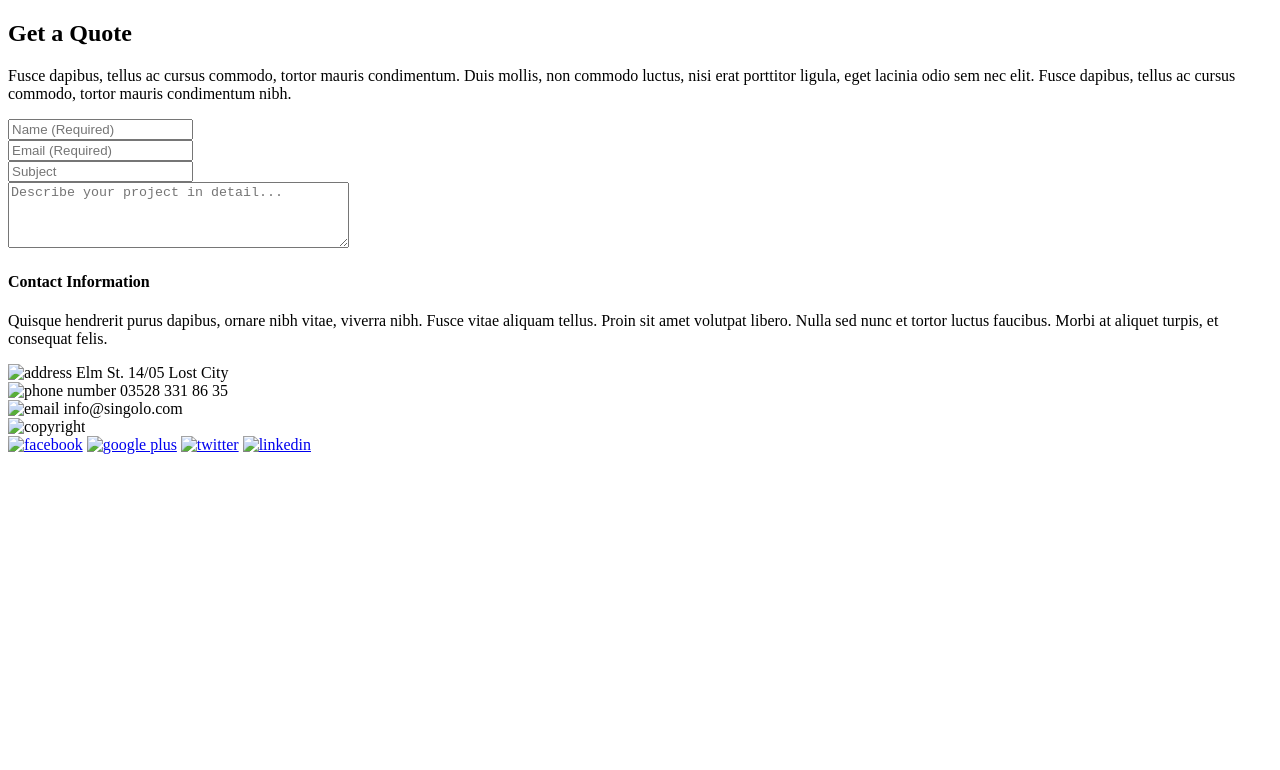
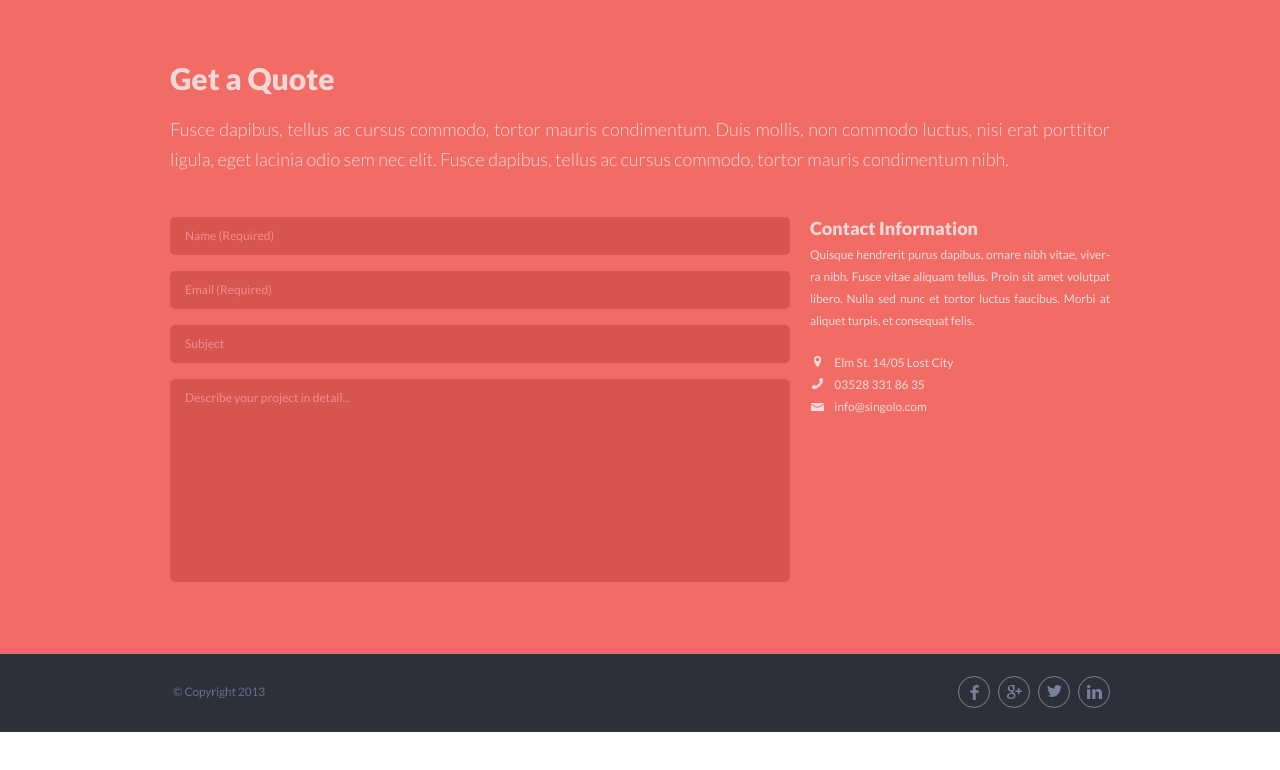
Before and after one commit to DmitriEr/singolo, a plain HTML site: page singolo3.html in a window 1280 px wide. Drawn offline with Linux system fonts and the light colour scheme; files whose address does not match are found by name.

Commit message:
feat: add style css to singolo3.css

```diff
--- a/singolo2.css
+++ b/singolo2.css
@@ -195,7 +195,6 @@ body {
 
 .employee__link img {
     width: 15px;
-    position: relative;
     position: absolute;
     left: 25%;
     top: 25%;
--- a/singolo3.css
+++ b/singolo3.css
@@ -0,0 +1,228 @@
+/* fonts */
+@font-face {
+    font-family: "Lato";
+    font-style: normal;
+    font-weight: 400;
+    src: url("assets/font/regular/lato-v16-latin-regular.woff2") format("woff2");
+    src: url("assets/font/regular/lato-v16-latin-regular.woff") format("woff");
+}
+
+@font-face {
+    font-family: "Lato";
+    font-style: normal;
+    font-weight: 300;
+    src: url("assets/font/light/lato-v16-latin-300.woff") format("woff");
+    src: url("assets/font/light/lato-v16-latin-300.woff2") format("woff2");
+}
+
+@font-face {
+    font-family: "Lato";
+    font-style: normal;
+    font-weight: 700;
+    src: url("assets/font/bold/lato-v16-latin-700.woff") format("woff");
+    src: url("assets/font/bold/lato-v16-latin-700.woff2") format("woff2");
+}
+
+@font-face {
+    font-family: "Lato";
+    font-style: normal;
+    font-weight: 900;
+    src: url("assets/font/black/lato-v16-latin-900.woff") format("woff");
+    src: url("assets/font/black/lato-v16-latin-900.woff2") format("woff2");
+}
+
+/* common properties */
+
+body {
+    margin: 0px;
+}
+
+.wrapper {
+    margin: 0 auto;
+    max-width: 940px;
+    padding-left: 40px;
+    padding-right: 40px;
+}
+
+/* contact */
+
+.contact {
+    background-color: #f06c64;
+    padding-top: 60px;
+    padding-bottom: 62px;
+    border-bottom: 6px solid #ea676b;
+}
+
+.contact__title {
+    font-family: "Lato", "Arial", sans-serif;
+    font-weight: 900;
+    text-align: left;
+    margin: 0px;
+    color: #f0d8d9;
+    font-size: 30px;
+}
+
+.contact__text {
+    font-family: "Lato", "Arial", sans-serif;
+    font-weight: lighter;
+    font-size: 18px;
+    line-height: 30px;
+    margin: 0px;
+    color: #f0d8d9;
+    text-align: justify;
+    padding-top: 18px;
+    padding-bottom: 43px;
+}
+
+.wrapper__inner {
+    display: flex;
+    flex-wrap: wrap;
+    justify-content: space-between;
+}
+
+.form,
+.form__group {
+    width: 620px;
+}
+
+input,
+textarea {
+    width: 597px;
+    background-color: #d6564f;
+    border-radius: 5px;
+
+    resize: none;
+    border: none;
+    padding-top: 11px;
+    padding-bottom: 12px;
+    padding-left: 15px;
+    padding-right: 8px;
+}
+
+input::-webkit-input-placeholder {
+    font-size: 12px;
+    font-family: "Lato", "Arial", sans-serif;
+    font-weight: normal;
+    color: #f48c8f;
+}
+
+input::-moz-placeholder {
+    font-size: 12px;
+    font-family: "Lato", "Arial", sans-serif;
+    font-weight: normal;
+    color: #f48c8f;
+}
+
+input:-moz-placeholder {
+    font-size: 12px;
+    font-family: "Lato", "Arial", sans-serif;
+    font-weight: normal;
+    color: #f48c8f;
+}
+
+input:-ms-input-placeholder {
+    font-size: 12px;
+    font-family: "Lato", "Arial", sans-serif;
+    font-weight: normal;
+    color: #f48c8f;
+}
+
+textarea::-webkit-input-placeholder {
+    font-size: 12px;
+    font-family: "Lato", "Arial", sans-serif;
+    font-weight: normal;
+    color: #f48c8f;
+}
+
+input {
+    margin-bottom: 16px;
+}
+
+.information {
+    width: 300px;
+}
+
+.information__title {
+    font-family: "Lato", "Arial", sans-serif;
+    font-size: 18px;
+    font-weight: 900;
+    color: #f0d8d9;
+    text-align: left;
+    margin: 0px;
+}
+
+.information__text,
+.information__address,
+.information__phone,
+.information__email {
+    font-family: "Lato", "Arial", sans-serif;
+    font-size: 12px;
+    font-weight: normal;
+    color: #f0d8d9;
+    text-align: justify;
+    margin: 0px;
+    vertical-align: center;
+}
+
+.information__text {
+    padding-top: 5px;
+    padding-bottom: 23px;
+    line-height: 22px;
+    letter-spacing: -0.01em;
+}
+
+.information__phone {
+    padding-top: 7px;
+    padding-bottom: 7px;
+}
+
+.container {
+    width: 15px;
+    display: inline-block;
+    text-align: center;
+    margin-right: 7px;
+}
+
+/* footer */
+
+.footer__text {
+    padding-left: 3px;
+}
+
+.circle {
+    border: solid 1px #767e9e;
+    width: 30px;
+    height: 30px;
+    border-radius: 50%;
+    display: inline-block;
+    position: relative;
+    margin-top: 0px;
+}
+
+.circle:not(:last-of-type) {
+    margin-right: 4px;
+}
+
+.footer__link {
+    padding-top: 2px;
+}
+
+.footer__link img {
+    width: 15px;
+    position: absolute;
+    left: 25%;
+    top: 25%;
+}
+
+.footer {
+    padding-top: 20px;
+    padding-bottom: 20px;
+    background-color: #2d303a;
+}
+
+.footer__wrapper {
+    display: flex;
+    flex-wrap: wrap;
+    justify-content: space-between;
+    align-items: center;
+}
--- a/singolo3.html
+++ b/singolo3.html
@@ -29,27 +29,33 @@
                                 <input type="text" name="text" placeholder="Subject">
                             </div>
                             <div class="form__group-fields">
-                                <textarea class="field" name="" id="" cols="40" rows="4" placeholder="Describe your project in detail..."></textarea>
+                                <textarea class="field" name="" id="" cols="60" rows="12" placeholder="Describe your project in detail..."></textarea>
                             </div>
                         </form>
                     </div>
                     <div class="information">
                         <h4 class="information__title">Contact Information</h4>
                         <p class="information__text">
-                            Quisque hendrerit purus dapibus, ornare nibh vitae, viverra nibh. Fusce vitae aliquam tellus.
+                            Quisque hendrerit purus dapibus, ornare nibh vitae, viver-ra nibh. Fusce vitae aliquam tellus.
                             Proin sit amet volutpat libero. Nulla sed nunc et tortor luctus faucibus.
                             Morbi at aliquet turpis, et consequat felis.
                         </p>
                         <div class="information__address">
-                            <img src="#" alt="address">
+                            <div class="container">
+                                <img src="assets/image/contact/location.png" alt="address">
+                            </div>
                             <span>Elm St. 14/05 Lost City</span>
                         </div>
                         <div class="information__phone">
-                            <img src="#" alt="phone number">
+                            <div class="container">
+                                <img src="assets/image/contact/phone.png" alt="phone number">
+                            </div>
                             <span>03528 331 86 35 </span>
                         </div>
                         <div class="information__email">
-                            <img src="#" alt="email">
+                            <div class="container">
+                                <img src="assets/image/contact/mail.png" alt="email">
+                            </div>
                             <span>info@singolo.com</span>
                         </div>
                     </div>
@@ -61,13 +67,29 @@
         <div class="wrapper">
             <div class="footer__wrapper">
                 <div class="footer__text">
-                    <img src="#" alt="copyright">
+                    <img src="assets/image/footer/© Copyright 2013.png" alt="copyright">
                 </div>
                 <div class="footer__link">
-                    <a href="#" class="link"><img src="#" alt="facebook"></a>
-                    <a href="#" class="link"><img src="#" alt="google plus"></a>
-                    <a href="#" class="link"><img src="#" alt="twitter"></a>
-                    <a href="#" class="link"><img src="#" alt="linkedin"></a>
+                    <div class="circle">
+                        <a href="https://www.facebook.com/" class="link" target="_blank">
+                            <img src="assets/image/about-us/facebook.svg" alt="facebook">
+                        </a>
+                    </div>
+                    <div class="circle">
+                        <a href="https://accounts.google.com/" class="link" target="blank">
+                            <img src="assets/image/about-us/google-plus.svg" alt="google">
+                        </a>
+                    </div>
+                    <div class="circle">
+                        <a href="https://twitter.com/" class="link" target="_blank">
+                            <img src="assets/image/about-us/twitter.svg" alt="twitter">
+                        </a>
+                    </div>
+                    <div class="circle">
+                        <a href="https://ru.linkedin.com/" class="link" target="_blank">
+                            <img src="assets/image/about-us/linkedin.svg" alt="linkedin">
+                        </a>
+                    </div>
                 </div>
             </div>
         </div>
```
Also changed, not shown: assets/image/contact/location.png (added), assets/image/contact/mail.png (added), assets/image/contact/phone.png (added), assets/image/footer/© Copyright 2013.png (added).
